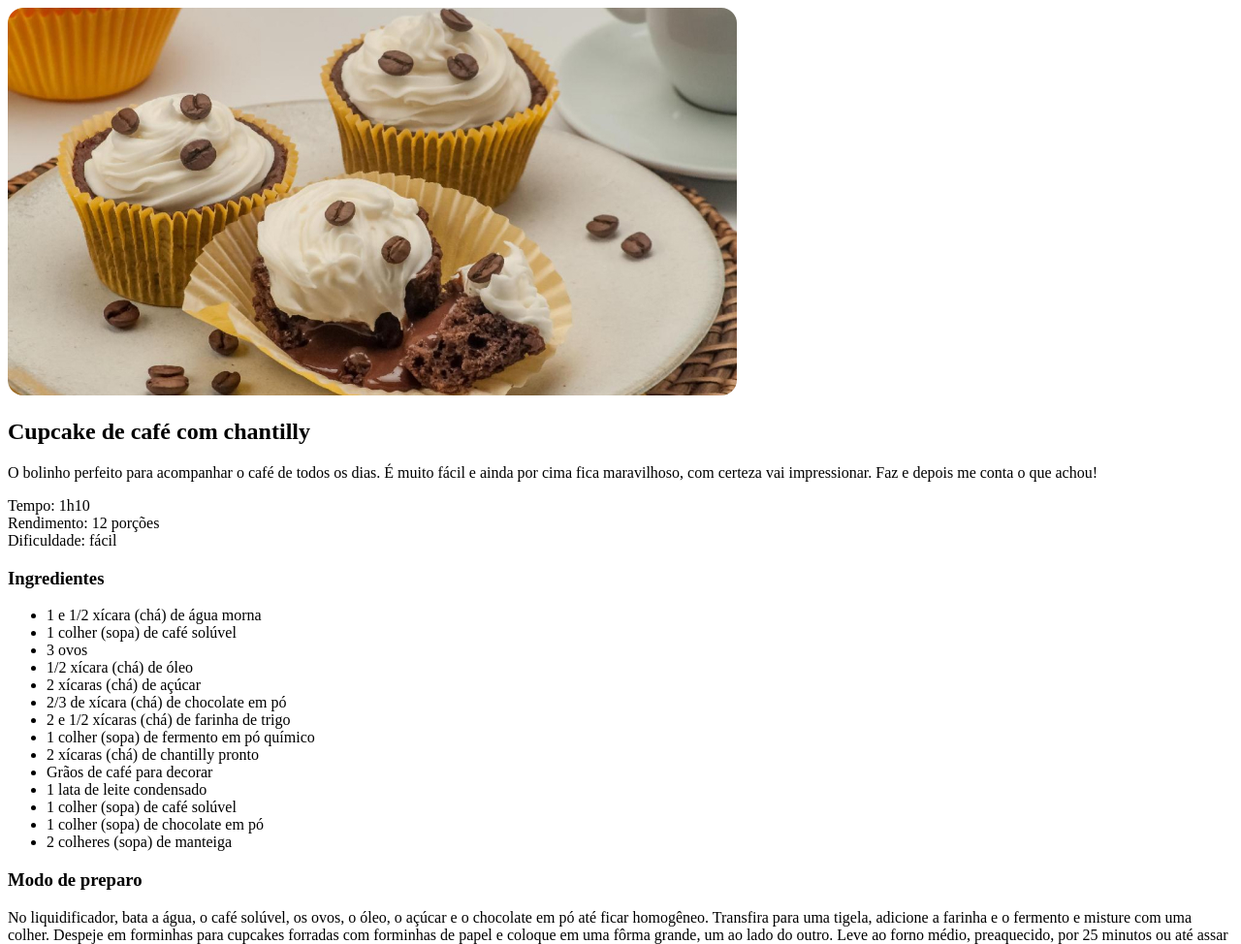
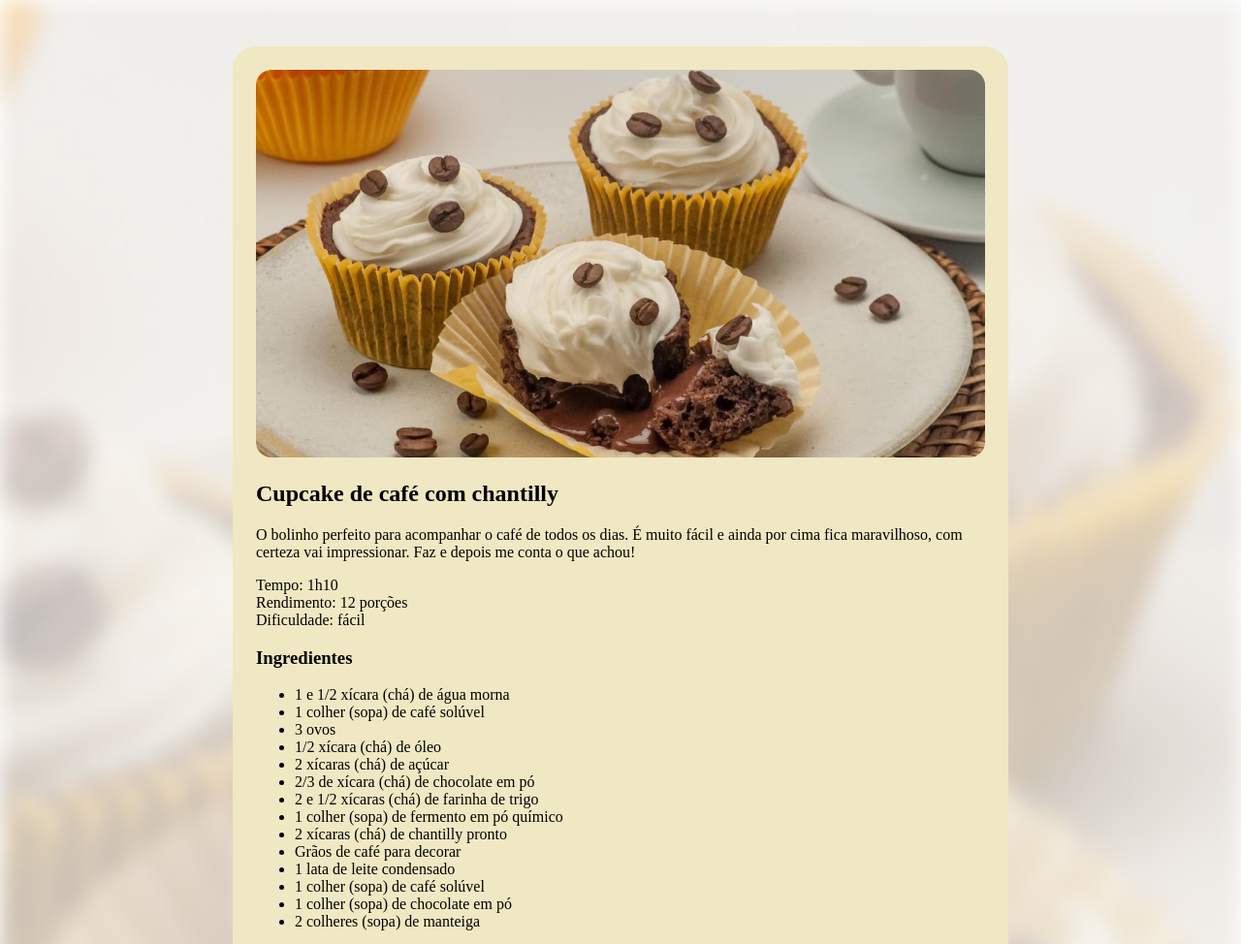
Before and after one commit to GabrielVinicius1106/projeto, a plain HTML site: page index.html in a window 1280 px wide. Shown: the top 974 px of the page at 97% size. Drawn offline with Linux system fonts and the light colour scheme.

Commit message:
criação do estilo da página

```diff
--- a/assets/style/style.css
+++ /dev/null
@@ -1,3 +0,0 @@
-#cupcake-main-image {
-  border-radius: 16px;
-}
--- a/index.html
+++ b/index.html
@@ -4,13 +4,13 @@
   <meta charset="UTF-8">
   <meta name="viewport" content="width=device-width, initial-scale=1.0">
 
-  <link rel="stylesheet" href="assets/style/style.css">
+  <link rel="stylesheet" href="style.css">
 
   <title>Página de Receita</title>
 </head>
 <body>
  <div id="page">
-    <img id="cupcake-main-image" src="assets/img/cupcake-main-image.jpg" alt="Cupcake de Chantilly com Café!">
+    <img id="cupcake-main-image" src="assets/cupcake-main-image.jpg" alt="Cupcake de Chantilly com Café!">
     <main>
       <section id="about">
         <h1>Cupcake de café com chantilly</h1>
--- /dev/null
+++ b/style.css
@@ -0,0 +1,17 @@
+body {
+  background-image: url(assets/cupcake-background-image.jpg);
+  background-size: cover;
+}
+
+#page {
+  box-sizing: border-box;
+  width: 800px;
+  padding: 24px;
+  background-color: #F0E8C2;
+  border-radius: 24px;
+  margin: 48px auto;
+}
+
+#cupcake-main-image {
+  border-radius: 16px;
+}
```
Also changed, not shown: assets/cupcake-background-image.jpg (renamed from assets/img/cupcake-background-image.jpg), assets/cupcake-main-image.jpg (renamed from assets/img/cupcake-main-image.jpg).
